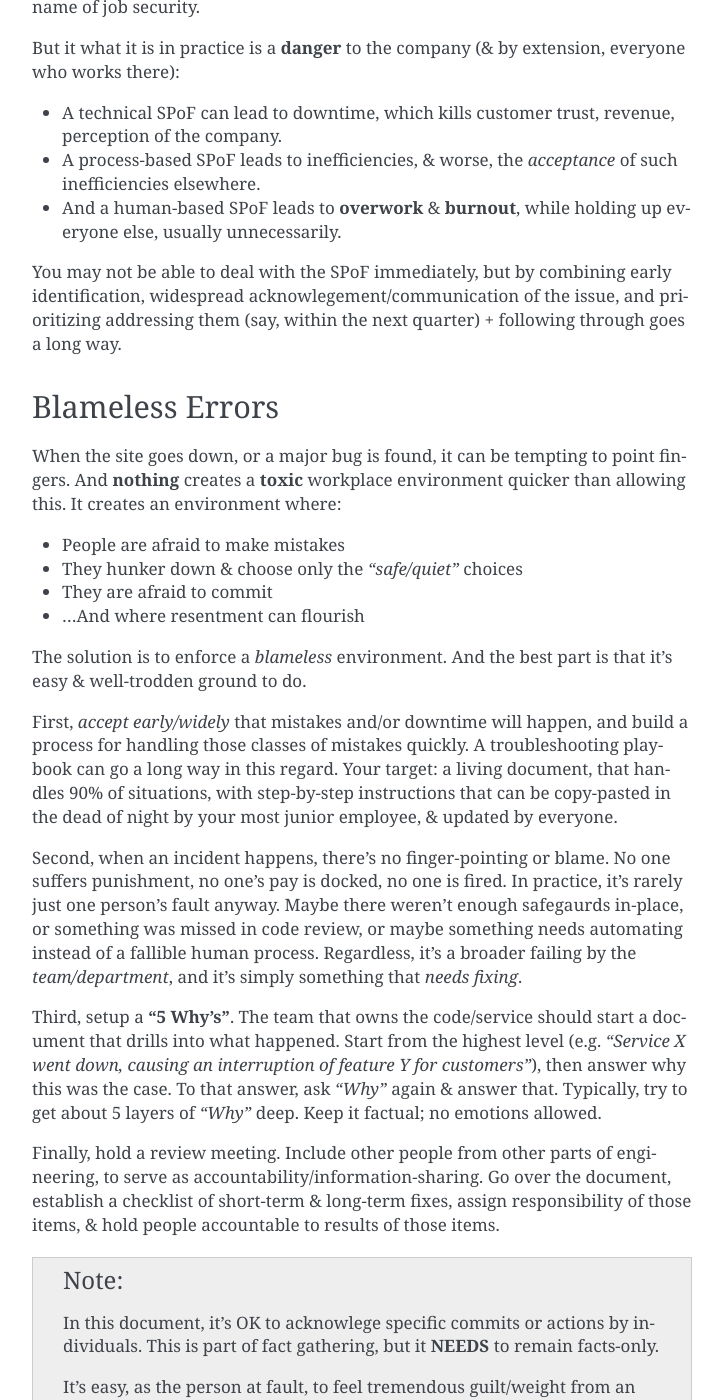
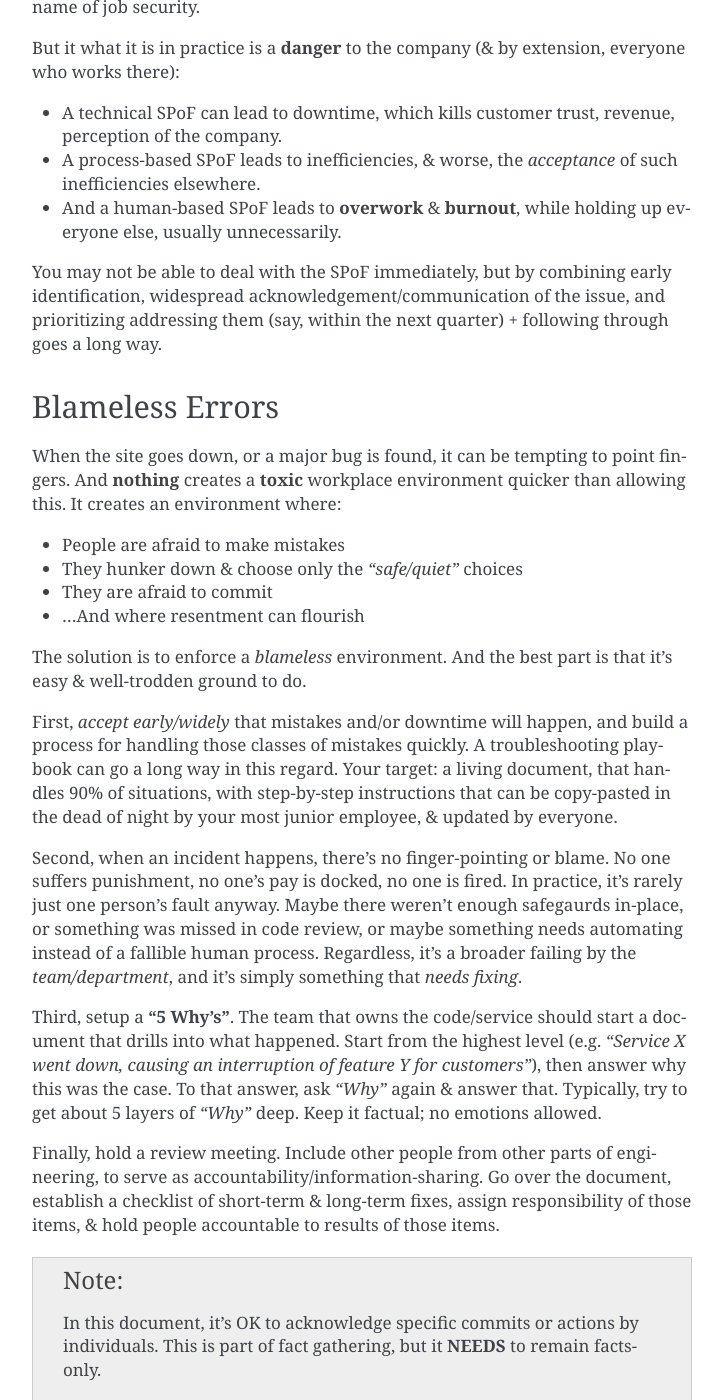
Before and after one commit to toastdriven/greatengculture, a Sphinx documentation site: the page built from docs/02/humans-not-resources.rst, in a window 1280 px wide and 1400 px high, scrolled down 5297 px. Shown: the whole window, without its empty margins (388-1111 px from the left). Built offline with Sphinx 7.4.7, drawn with Linux system fonts in a browser that asks for light colours; pages that are not in the unit, such as notebooks, are missing from menus.

Commit message:
Spelling.

```diff
--- a/docs/02/humans-not-resources.rst
+++ b/docs/02/humans-not-resources.rst
@@ -244,7 +244,7 @@ everyone who works there):
   everyone else, usually unnecessarily.
 
 You may not be able to deal with the SPoF immediately, but by combining early
-identification, widespread acknowlegement/communication of the issue, and
+identification, widespread acknowledgement/communication of the issue, and
 prioritizing addressing them (say, within the next quarter) + following through
 goes a long way.
 
@@ -291,7 +291,7 @@ assign responsibility of those items, & hold people accountable to results of
 those items.
 
 .. note::
-   In this document, it's OK to acknowlege specific commits or actions by
+   In this document, it's OK to acknowledge specific commits or actions by
    individuals. This is part of fact gathering, but it **NEEDS** to remain
    facts-only.
 
```
